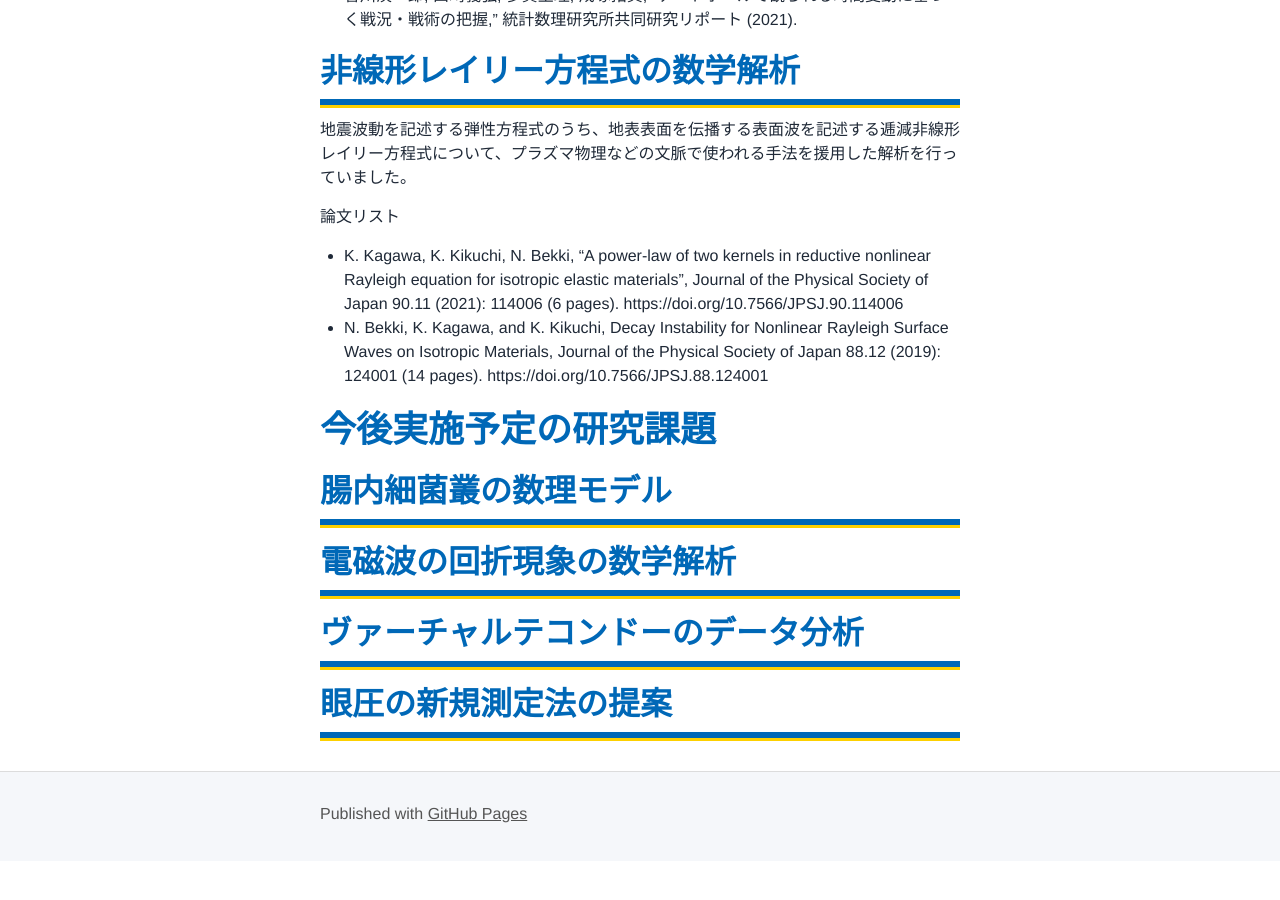
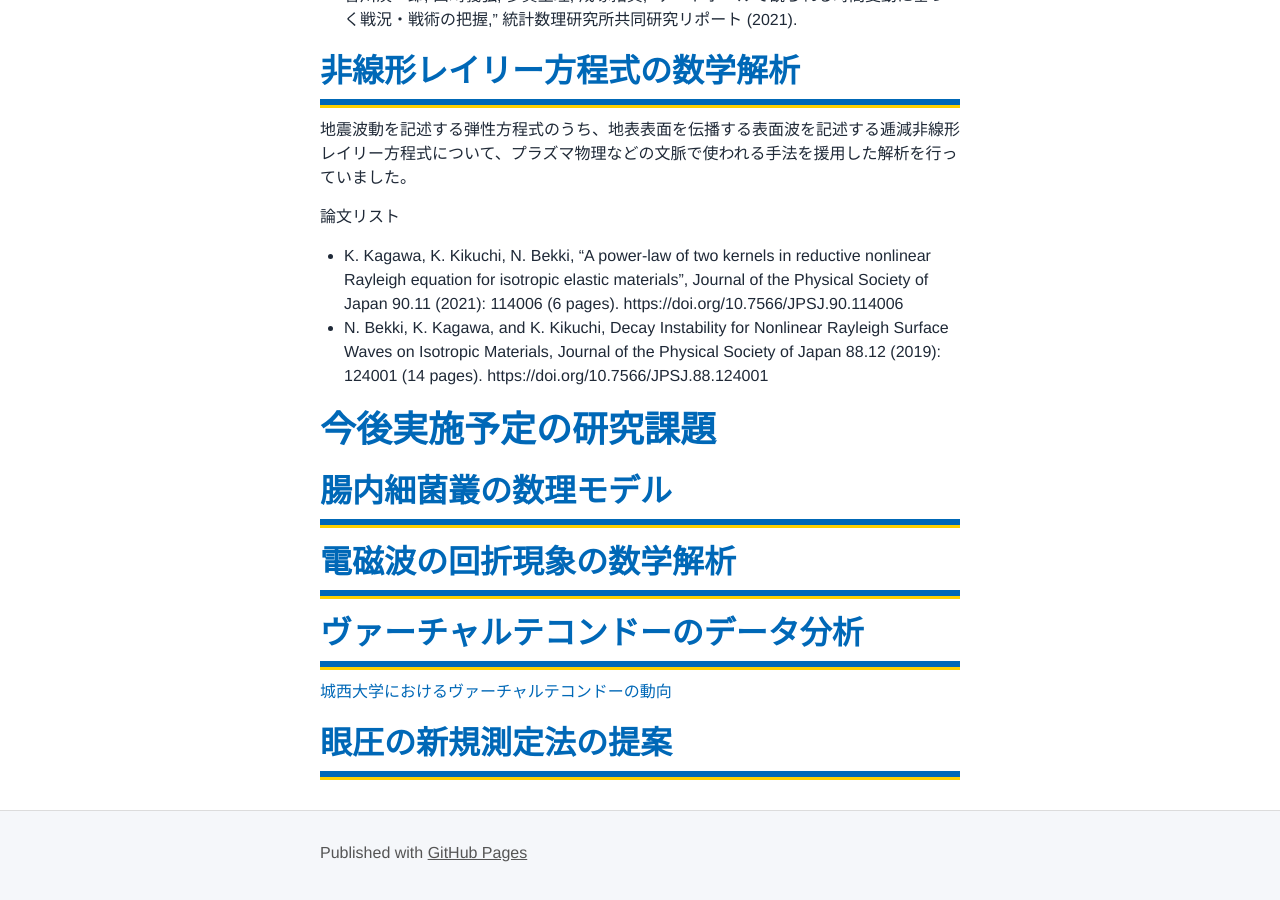
Before and after one commit to k16kgw/k16kgw.github.io, a Jekyll site: the page built from pages/research.md, in a window 1280 px wide and 900 px high, scrolled down 2580 px. Built offline with Jekyll 4.4.1, drawn with Linux system fonts in a browser that asks for light colours; before the commit the page ends 3441 px from its top, so only the background shows below that.

Commit message:
Add link to virtual taekwondo trends at Josai University

```diff
--- a/pages/research.md
+++ b/pages/research.md
@@ -77,4 +77,6 @@ Cahn–Hilliard方程式について、方程式の数学的構造に根拠を
 
 ## ヴァーチャルテコンドーのデータ分析
 
+[城西大学におけるヴァーチャルテコンドーの動向](https://seminar.k16kgw.com/virtual-taekwondo/)
+
 ## 眼圧の新規測定法の提案
```
